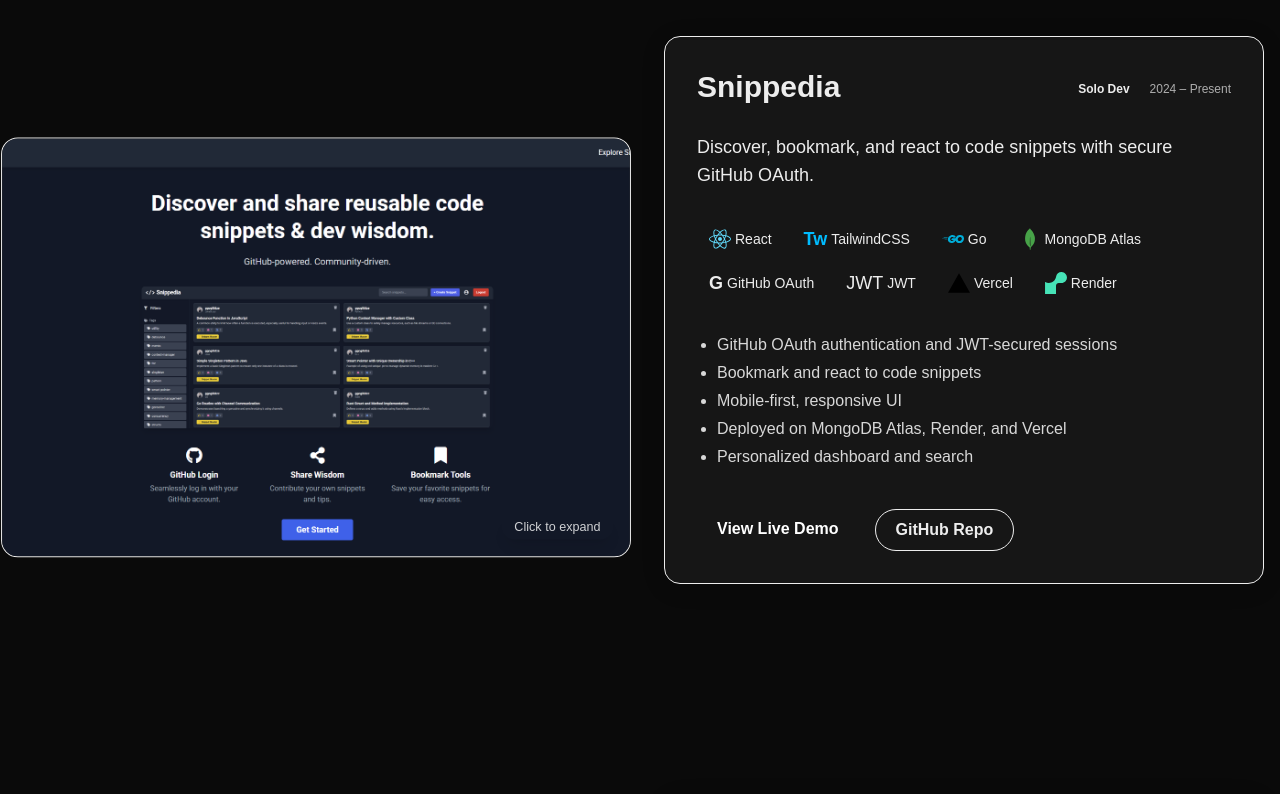
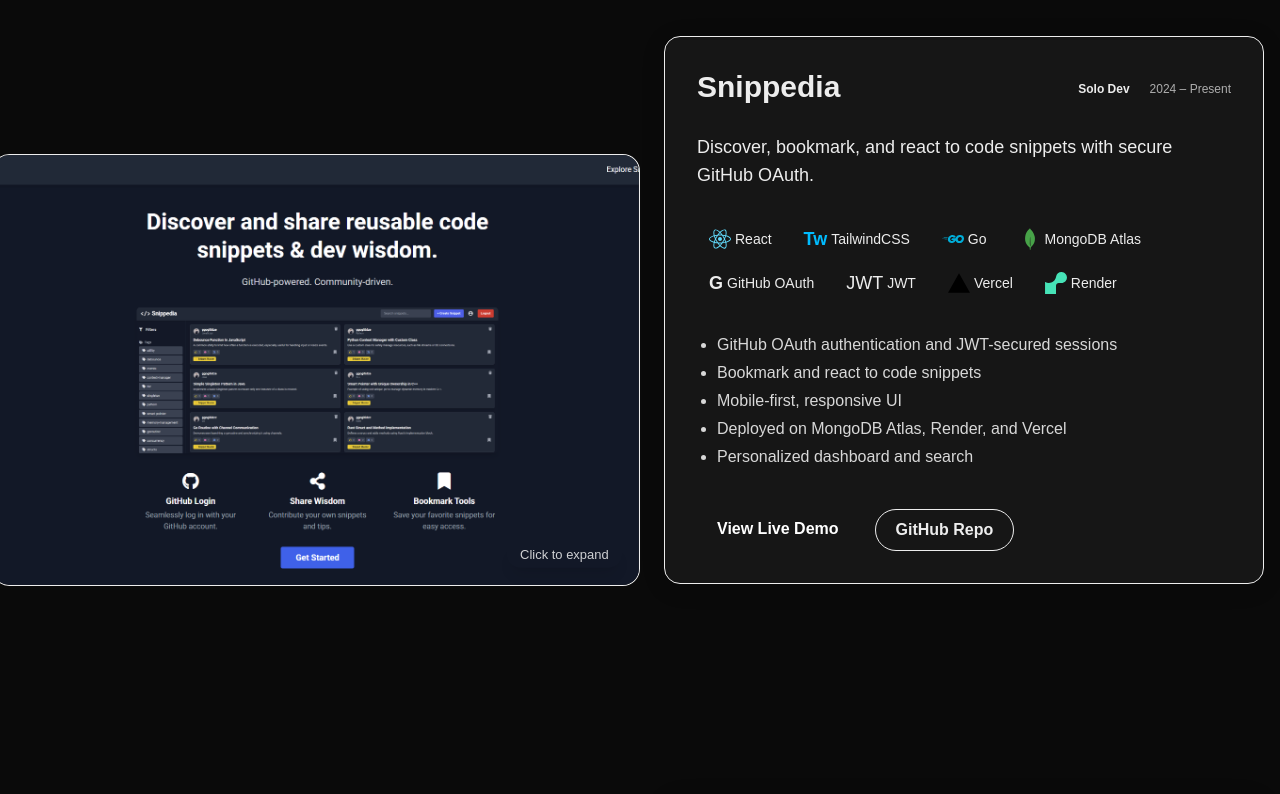
Before and after one commit to ggogitidze/personal-portfolio, a Next.js app: page / in a window 1280 px wide. Shown: the part 1860-2654 px from the top of the page. Built offline with nearby package versions, Linux system fonts and the light colour scheme.

Commit message:
Fix all unused variable errors and React Hook usage for clean TypeScript build

```diff
--- a/src/components/IntroPanel.tsx
+++ b/src/components/IntroPanel.tsx
@@ -69,9 +69,6 @@
       const rect = faceRef.current.getBoundingClientRect();
       const cx = rect.left + rect.width / 2;
       const cy = rect.top + rect.height / 2;
-      const dx = e.clientX - cx;
-      const dy = e.clientY - cy;
-      const maxDist = 18;
     };
     window.addEventListener("mousemove", handleMouseMove);
     return () => window.removeEventListener("mousemove", handleMouseMove);
--- a/src/components/Projects.tsx
+++ b/src/components/Projects.tsx
@@ -1,5 +1,5 @@
 "use client";
-import { useState, useRef } from "react";
+import { useState, useRef, useEffect } from "react";
 import { motion, useScroll, useTransform } from "framer-motion";
 import { FaReact, FaNodeJs, FaPython } from "react-icons/fa";
 import { SiTypescript, SiMongodb, SiGo, SiJavascript, SiSocketdotio, SiExpress, SiVercel, SiRender } from "react-icons/si";
@@ -174,7 +174,13 @@
 };
 
 export default function Projects() {
-  const sectionRefs = projects.map(() => useRef<HTMLDivElement>(null));
+  const projectEls = useRef<(HTMLDivElement | null)[]>([]);
+
+  // Create scroll and transform hooks for each project
+  const scrolls = projects.map((_, idx) => useScroll({ target: projectEls.current[idx] }));
+  const yTransforms = scrolls.map(({ scrollYProgress }) => useTransform(scrollYProgress, [0, 1], [0, 60]));
+  const scaleTransforms = scrolls.map(({ scrollYProgress }) => useTransform(scrollYProgress, [0, 1], [1, 1.08]));
+
   const [lightbox, setLightbox] = useState<{ open: boolean; img: string | null }>({ open: false, img: null });
 
   return (
@@ -191,26 +197,20 @@
       </motion.h2>
       <div className="w-full max-w-7xl px-4 flex flex-col gap-32">
         {projects.map((project, idx) => {
-          const ref = sectionRefs[idx];
-          const { scrollYProgress } = useScroll({ target: ref, offset: ["start end", "end start"] });
-          const y = useTransform(scrollYProgress, [0, 1], [0, 60]);
-          const scale = useTransform(scrollYProgress, [0, 1], [1, 1.08]);
-          const isImageLeft = idx % 2 === 0;
-
           return (
             <motion.div
               key={project.title}
-              ref={ref}
+              ref={el => { projectEls.current[idx] = el; }}
+              className={`project-section grid grid-cols-1 lg:grid-cols-2 gap-12 items-center min-h-[80vh] ${idx % 2 === 0 ? '' : 'lg:flex-row-reverse'}`}
               variants={containerVariants}
               initial="hidden"
               whileInView="visible"
               viewport={{ once: true, amount: 0.5 }}
-              className={`grid grid-cols-1 lg:grid-cols-2 gap-12 items-center min-h-[80vh] ${isImageLeft ? '' : 'lg:flex-row-reverse'}`}
             >
               {/* Image/Video with parallax and lightbox */}
               <motion.div
                 variants={imageVariants}
-                style={{ y, scale }}
+                style={{ y: yTransforms[idx], scale: scaleTransforms[idx] }}
                 className="relative w-full h-[250px] md:h-[400px] rounded-2xl overflow-hidden shadow-soft bg-white/10 border border-accent/10 cursor-pointer group"
                 transition={{ type: 'spring', stiffness: 100, damping: 20, mass: 0.8, ease: 'easeInOut' }}
                 onClick={() => setLightbox({ open: true, img: project.image })}
```
